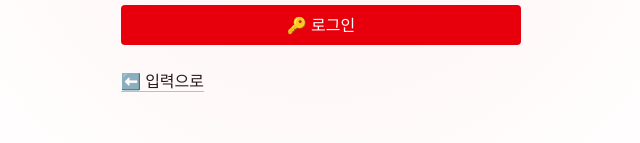
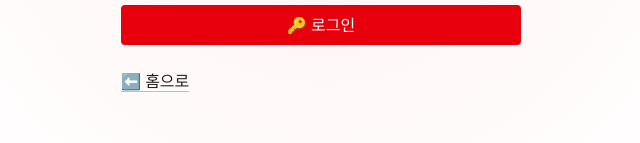
Before and after one commit to joadela00/vehicle-log, a Next.js app: page /admin-login in a window 1280 px wide. Shown: the part 157-300 px from the top of the page, without its empty margins (319-959 px from the left). Built offline with nearby package versions, Linux system fonts and the light colour scheme.

Commit message:
Update page.tsx

```diff
--- a/app/admin-login/page.tsx
+++ b/app/admin-login/page.tsx
@@ -36,7 +36,7 @@ export default async function AdminLoginPage({
 
       <p className="mt-6">
         <Link className="underline decoration-red-300 underline-offset-4 hover:text-red-600" href="/">
-          ⬅️ 입력으로
+          ⬅️ 홈으로
         </Link>
       </p>
     </main>
```
